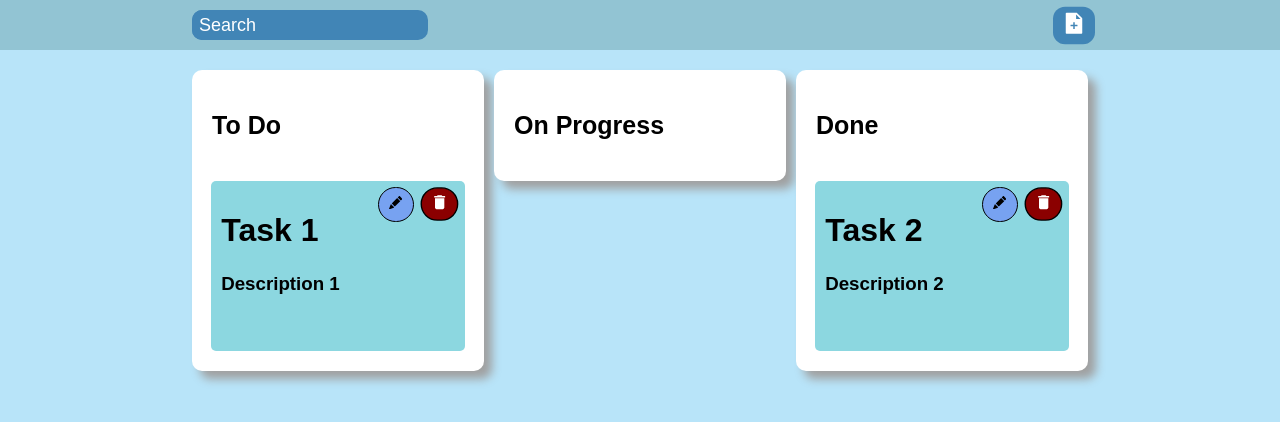
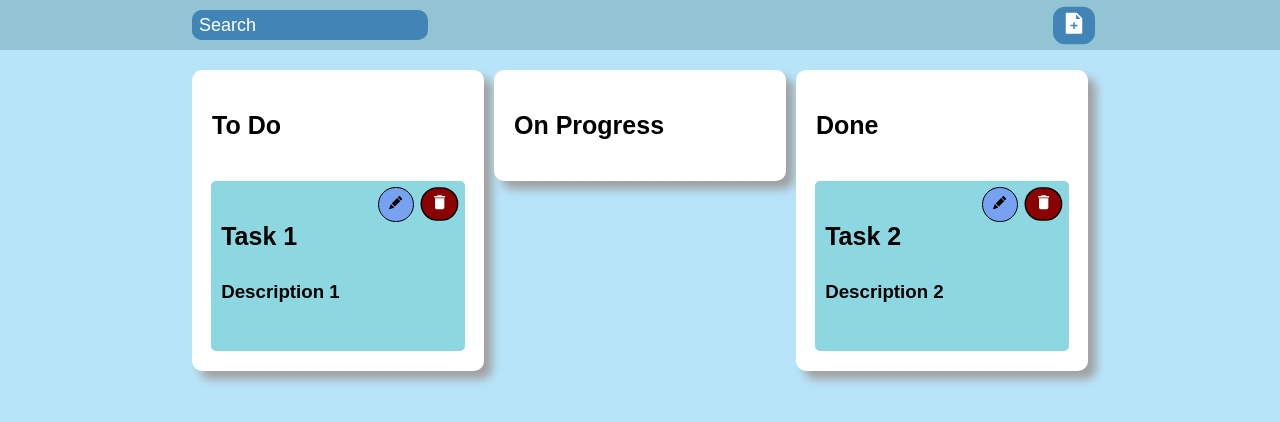
Before and after one commit to ArmanApoyan/new_app, a React (Create React App) app: page / in a window 1280 px wide. Shown: the top 422 px of the page. Built offline with nearby package versions, Linux system fonts and the light colour scheme.

Commit message:
29.06 verjnakan

```diff
--- a/src/components/Element/index.tsx
+++ b/src/components/Element/index.tsx
@@ -24,9 +24,8 @@ const Element: React.FC<PropTypes> = (props) => {
   const [isOpen, setIsOpen] = useState(false);
   const [type, setType] = useState("");
 
-  const w = window.innerWidth > 600 ? window.innerWidth : window.innerWidth + 600;
-  const des: string = lengthCheck(task.description, w / 25);
-  const title: string = lengthCheck(task.title, w / 100);
+  const title: string = lengthCheck(task.title, 15);
+  const des: string = lengthCheck(task.description, 40);
 
   useEffect(() => {
     if (searchParams.get("task") === task.id.toString()) {
--- a/src/components/Element/style.scss
+++ b/src/components/Element/style.scss
@@ -14,8 +14,8 @@
   }
   h1 {
     height: 40px;
-    scroll-behavior: auto;
-    font-family:sans-serif ;
+    font-family:sans-serif;
+    padding-top: 15px;
   }
   .x {
     background-color: darkred;
@@ -43,11 +43,11 @@
     background-color: transparent;
     border: none;
     background-color: rgb(119, 162, 241);
+    border: 1px solid black;
     border-radius: 20px;
     padding: 8px;
     width: 36px;
     height: 35px;
-    border: 1px solid black;
     &:hover {
       cursor: pointer;
       background-color: rgb(255, 255, 255);
@@ -56,8 +56,8 @@
   }
 }
 
-@media (max-width:600px){
+@media (max-width:1430px){
   h1 {
-    font-size: 22px;
+    font-size: 25px;
   }
 }
--- a/src/pages/Home/style.scss
+++ b/src/pages/Home/style.scss
@@ -1,7 +1,7 @@
 .columns {
   width: 40%;
   max-width: 400px;
-  min-width: 230px;
+  min-width: 250px;
   height: 20%;
   max-height: 800px;
   scroll-behavior: auto;
```
